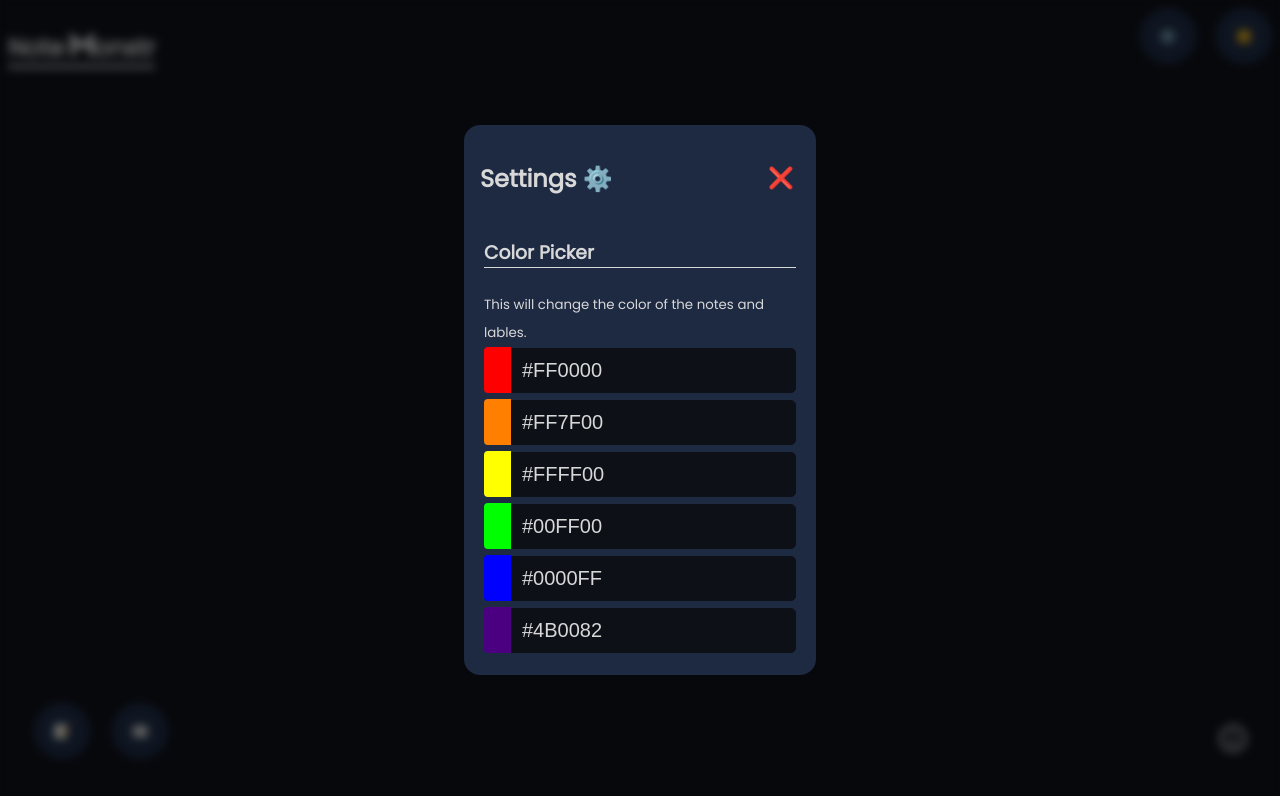
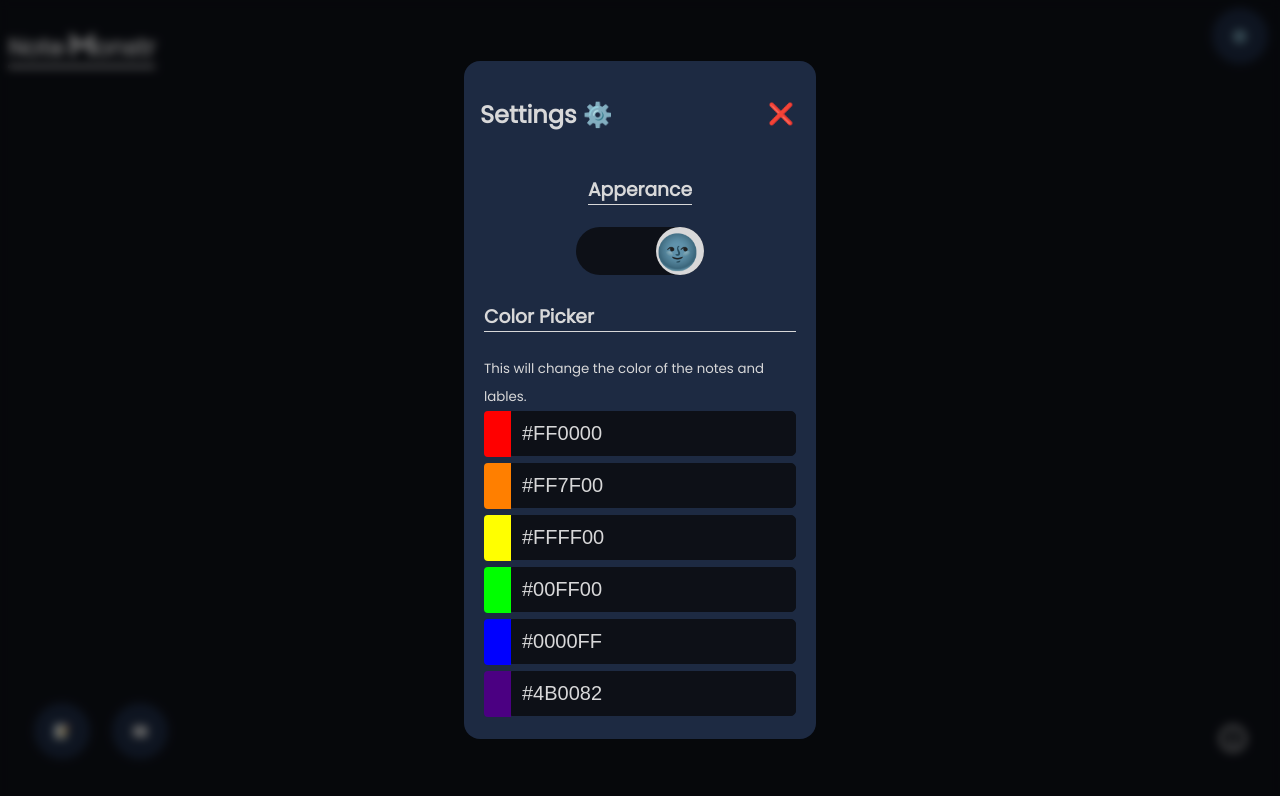
Before and after one commit to ChrsSampson/Note-Monstr, a React (Create React App) app: page / in a window 1280 px wide. Both pictures are taken after a click on the button "⚙️". Shown: the top 796 px of the page. Built offline with nearby package versions, Linux system fonts and the light colour scheme.

Commit message:
moves theme switch into settings

```diff
--- a/src/App.js
+++ b/src/App.js
@@ -63,7 +63,7 @@ function App() {
           <Navbar changeTheme={changeTheme} themeMode={themeMode} toggleSettings={toggleSettings} />
         <AppArea  windowRef={windowRef} noteColors={colors} />
       </AppContainer>
-      <Settings display={showSettings} setDisplay={setShowSettings} noteColors={colors} setColors={setColors} />
+      <Settings display={showSettings} setDisplay={setShowSettings} noteColors={colors} setColors={setColors} themeMode={themeMode} changeTheme={changeTheme} />
     </ThemeProvider>
   );
 }
--- a/src/components/Navbar.js
+++ b/src/components/Navbar.js
@@ -31,7 +31,6 @@ export default function Navbar({ changeTheme, themeMode, toggleSettings }) {
             </TitleWrapper>
            <ButtonContainer>
                 <FloatingActionButton size={"1.5em"} icon={'⚙️'} onClick={toggleSettings} label="Settings" />
-                <FloatingActionButton onClick={changeTheme} size={"1.5em"} icon={themeMode === 'dark' ? '🌞' : '🌙'} label="Theme" />
             </ButtonContainer>
         </Nav>
     )
--- a/src/components/Settings.js
+++ b/src/components/Settings.js
@@ -4,12 +4,12 @@ import styled from '@emotion/styled'
 import {useTheme} from '@emotion/react'
 
 import {motion, AnimatePresence} from 'framer-motion'
-import { SliderPicker, GithubPicker } from 'react-color'
 import SettginsColorSwitcher from './SettingsColorSwitcher'
 
 import {useState} from 'react'
 
 import IconButton from './IconButton'
+import ToggleSwitch from './ToggleSwitch'
 
 const Backdrop = styled(motion.div)`
     position: fixed;
@@ -39,38 +39,20 @@ const TitleBar = styled.div`
     justify-content: space-between;
 `
 
-const ColorSection = styled.section`
+const Section = styled.section`
     display: flex;
     flex-direction: column;
     gap: .25em;
     align-items: center;
     padding:.25em;
 `
-const ColorBox = styled.div`
-    height: 2.85em;
-    width: 2em;
-    border-radius: .25em 0 0 .25em;
-`
-const ColorInputGroup = styled.div`
-    display: flex;
-    align-items: center;
-`
-const ColorInput = styled.input`
-    border:1px solid ${() => useTheme().background};
-    border-radius: 0 .25em .25em 0;
-    background: ${() => useTheme().background};
-    color: ${() => useTheme().text};
-    font-size: 1.25em;
-    width: 100%;
-    padding: .5em;
-    placeholder: ${() => useTheme().text};
-`
 
 const SectionTitle = styled.h3`
     border-bottom: 1px solid ${() => useTheme().text}};
 `
 
-export default function Settings ({display, setDisplay, noteColors, setColors}) {
+export default function Settings ({display, setDisplay, noteColors, setColors, themeMode, changeTheme}) {
+
 
 
     const colorBoxes = []
@@ -84,6 +66,11 @@ export default function Settings ({display, setDisplay, noteColors, setColors})
         colorBoxes.push(
             <SettginsColorSwitcher key={color} cKey={color} color={noteColors[color]} setColors={handleColorChange} />
         )
+    }
+
+    function convertThemeValueToBool (value) {
+        if(value === 'light') return false
+        if(value === 'dark') return true
     }
 
     function ChangeColor (e, key) {
@@ -117,7 +104,11 @@ export default function Settings ({display, setDisplay, noteColors, setColors})
                         </div>
                         <IconButton onClick={() => setDisplay(false)} icon="❌" />
                     </TitleBar>
-                    <ColorSection>
+                    <Section>
+                        <SectionTitle>Apperance</SectionTitle>
+                        <ToggleSwitch label={'Dark Mode'} value={convertThemeValueToBool(themeMode)} toggleValue={changeTheme} />
+                    </Section>
+                    <Section>
                         <div>
                             <SectionTitle>Color Picker</SectionTitle>
                             <sub>This will change the color of the notes and lables.</sub>
@@ -125,7 +116,7 @@ export default function Settings ({display, setDisplay, noteColors, setColors})
                         {
                             colorBoxes
                         }
-                    </ColorSection>
+                    </Section>
                 </Panel>
 
                 </Backdrop>
--- /dev/null
+++ b/src/components/ToggleSwitch.js
@@ -0,0 +1,54 @@
+// toggle switch
+
+import styled from '@emotion/styled'
+import {useTheme} from '@emotion/react'
+import {motion, AnimatePresence} from 'framer-motion'
+
+const SwitchWrapper = styled('div')`
+    justify-content: space-between;
+    height: 3em;
+    width: 8em;
+    background: ${() => useTheme().background};
+    border-radius: 1.5em;
+`
+const Knob = styled(motion.div)`
+    display: grid;
+    place-items: center;
+    height: 3em;
+    width: 3em;
+    background: ${() => useTheme().text};
+    border-radius: 50%;
+`
+const SwitchContainer= styled.div`
+    display: 'flex';
+    alignItems: 'center;
+    flexDirection: 'row';
+    width: '100%';
+    justifyContent: 'space-between';
+`
+
+const Icon = styled(motion.div)`
+    height: 3em;
+    width: 3em;
+    font-size: 2.15em;
+`
+
+export default function Switch({value, toggleValue, label}) {
+
+
+    return (
+        <SwitchContainer>
+            <SwitchWrapper id={label} onClick={toggleValue}>
+                <Knob
+                    drag="x"
+                    initial={{x: value ? '5em' : '0em'}}
+                    dragConstraints={{left: 0, right: 100}}
+                    animate={{x: value ? '5em' : '0em', rotate: value ? 360 : 0}}
+                    transition={{duration: .25}}
+                >
+                    {value ? <Icon>🌚</Icon> : <Icon>🌞</Icon>}
+                </Knob>
+            </SwitchWrapper>
+        </SwitchContainer>
+    )
+}
```
